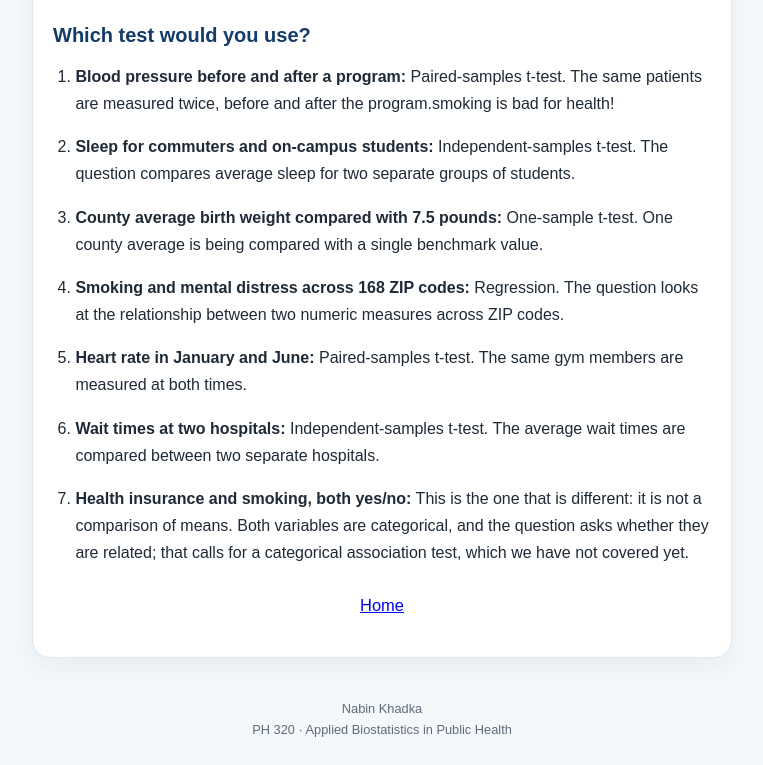
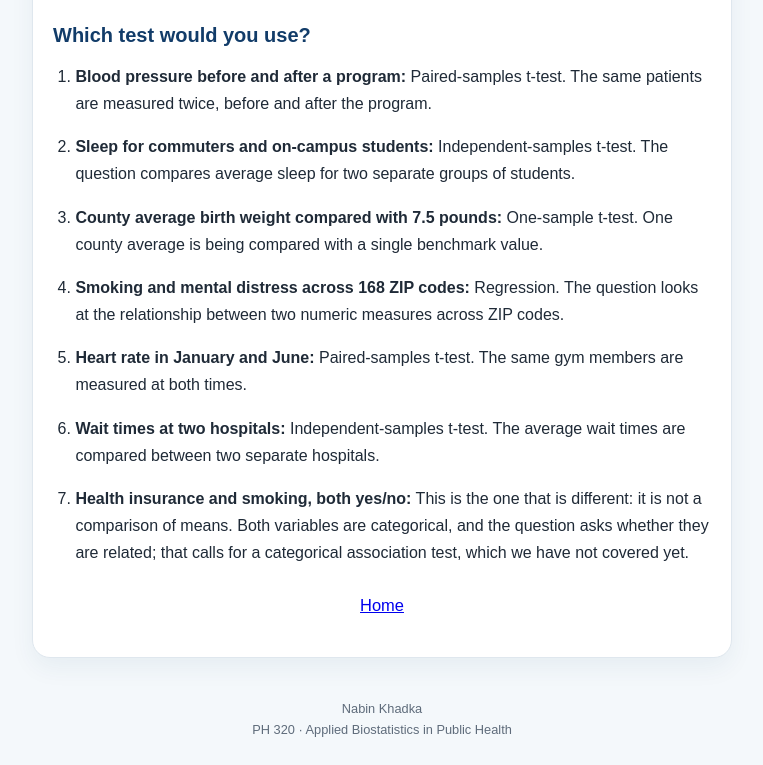
Before and after one commit to Nabin51/portfolio, a plain HTML site: page ttest.html in a window 1280 px wide. Shown: the part 1897-2662 px from the top of the page, without its empty margins (258-1021 px from the left). Drawn offline with Linux system fonts and the light colour scheme.

Commit message:
Fix text formatting in ttest.html

```diff
--- a/ttest.html
+++ b/ttest.html
@@ -241,7 +241,7 @@
     <ol class="question-list">
       <li>
         <strong>Blood pressure before and after a program:</strong>
-        Paired-samples t-test. The same patients are measured twice, before and after the program.smoking is bad for health!
+        Paired-samples t-test. The same patients are measured twice, before and after the program.
       </li>
       <li>
         <strong>Sleep for commuters and on-campus students:</strong>
```
